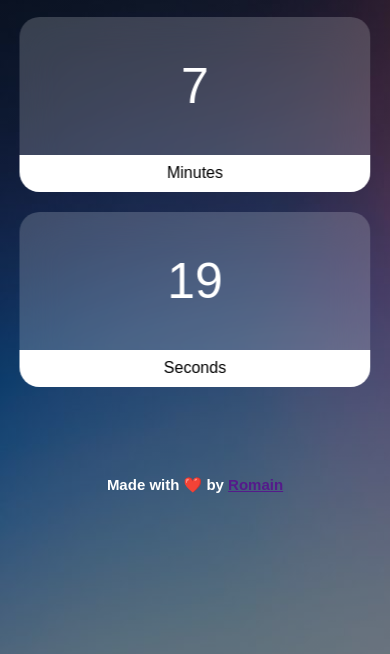
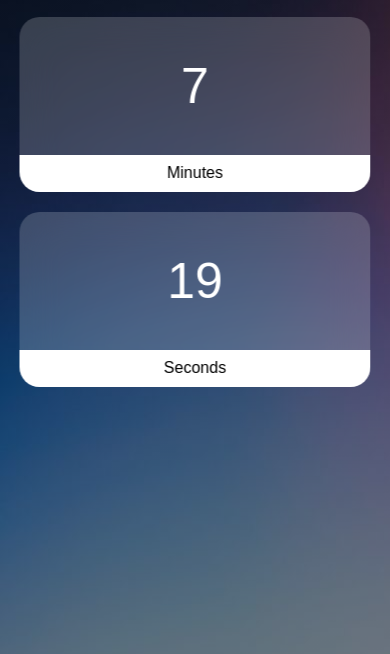
Before and after one commit to Brize-Glace/ILLENIUMUWUWUWUWUWUWUWU, a plain HTML site: page index.html in a window 390 px wide. Shown: the part 612-1266 px from the top of the page. Drawn offline with Linux system fonts and the light colour scheme.

Commit message:
remove compyrights on mobile version

```diff
--- a/assets/css/style.css
+++ b/assets/css/style.css
@@ -141,14 +141,6 @@ footer{
         font-size: 16px;
     }
     footer{
-        top: -150px;
-        position: relative;
-        bottom: 0;
-        width: 100%;
-        text-align: center;
-        color: #fff;
-        font-size: 15px;
-        font-weight: 600;
-        margin-bottom: 10px;
+        display: none;
     }
 }
--- a/index.html
+++ b/index.html
@@ -4,7 +4,7 @@
     <meta charset="UTF-8">
     <meta http-equiv="X-UA-Compatible" content="IE=edge">
     <meta name="viewport" content="width=device-width, initial-scale=1.0">
-    <title>Timer Page</title>
+    <title>Countdown before ILLENIUM at Las Vegas 2024</title>
     <link rel="stylesheet" href="assets/css/style.css">
 </head>
 <body>
@@ -45,7 +45,7 @@
 
 
 </body>
-<footer class="pc">
+<footer>
     Made with ❤️ by <a href="">Romain</a>
 </footer>
 </html>
```
Also changed, not shown: README.md.
